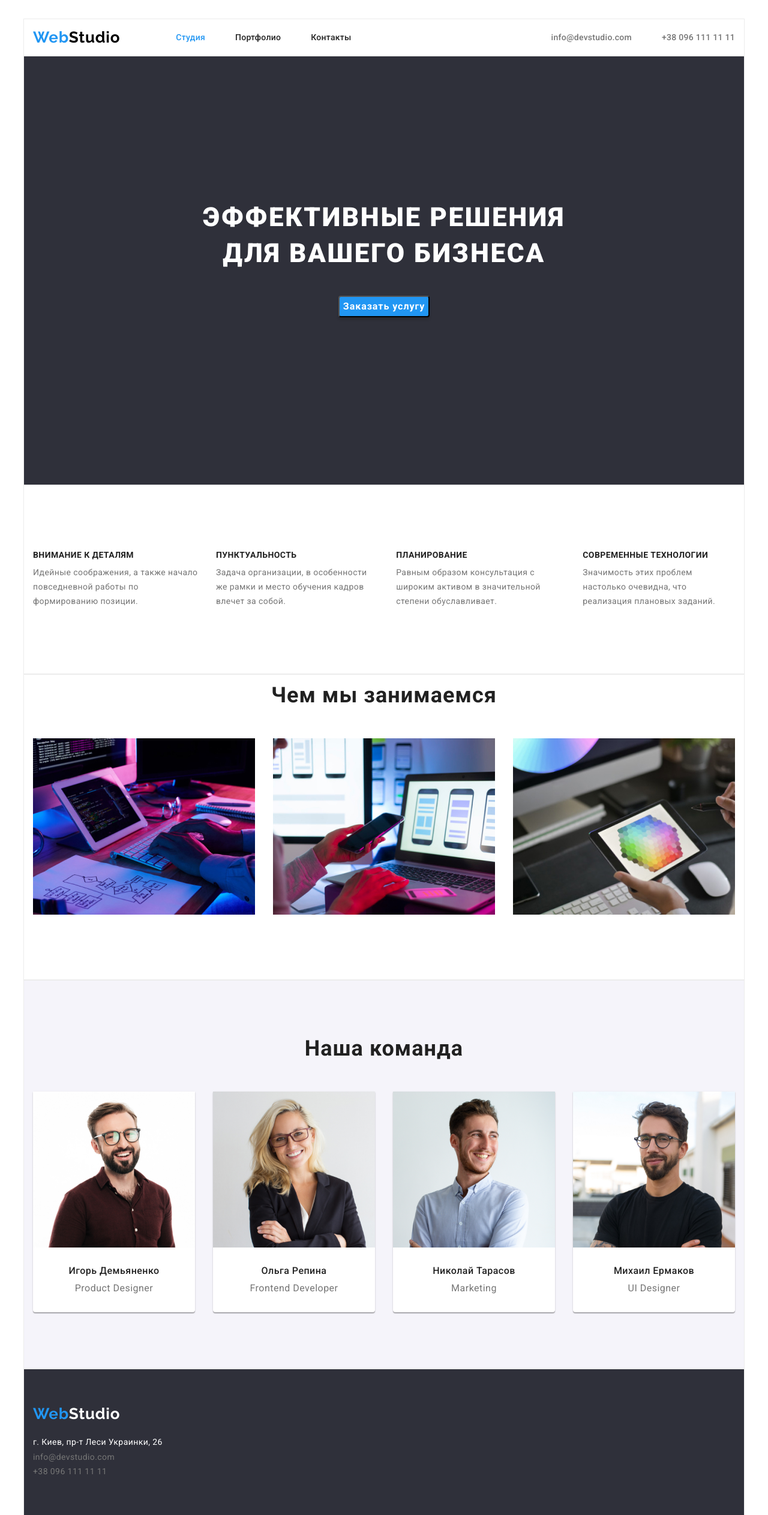
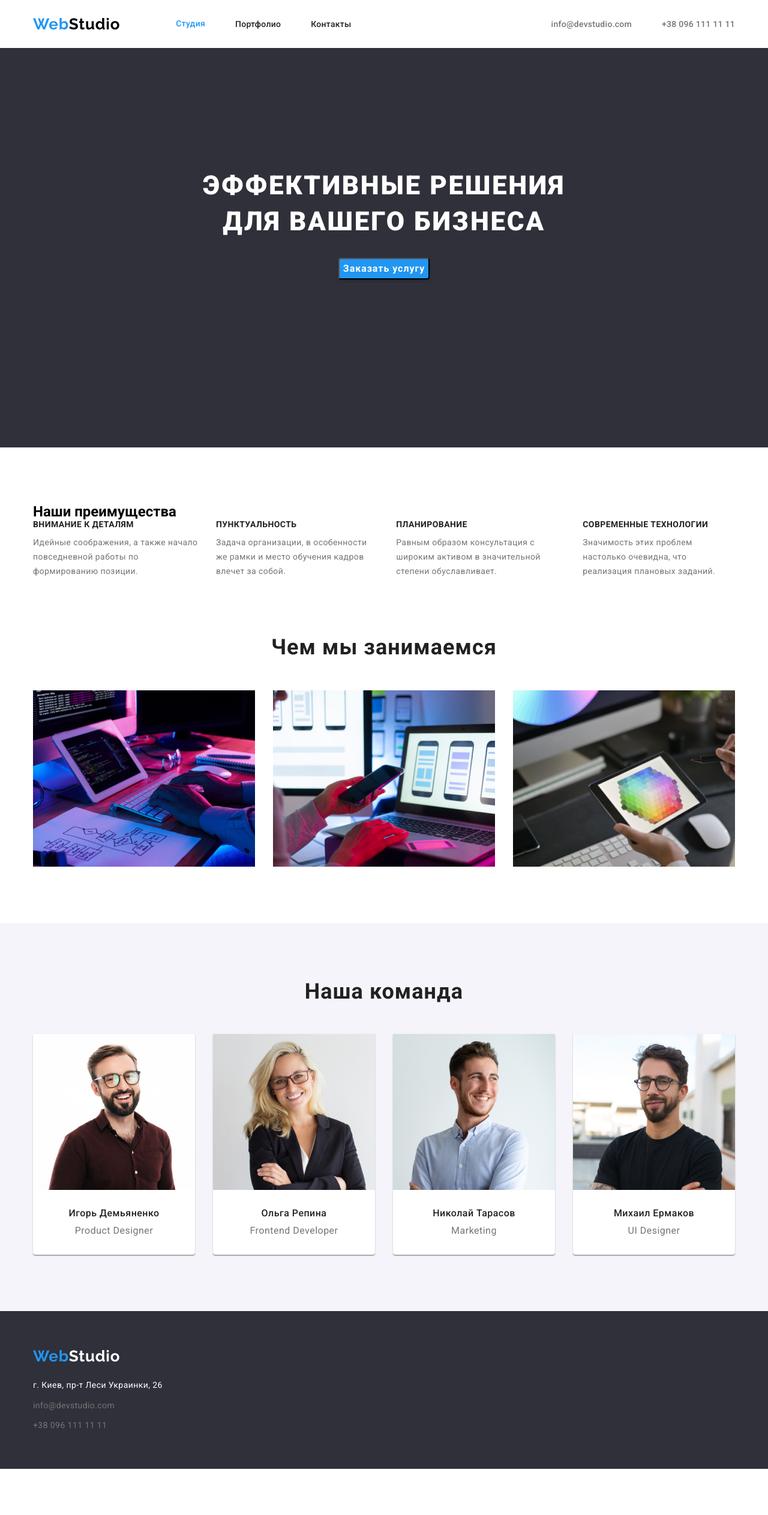
Before and after one commit to NATALIYAFEDORCHUK/goit-markup-hw-03, a plain HTML site: page index.html in a window 1280 px wide. Shown: the whole page at 60% size. After the commit the page ends 2449 px from the top, so only its background shows below. Drawn offline with nearby package versions, Linux system fonts and the light colour scheme.

Commit message:
ДЗ №3 после проверки

```diff
--- a/css/styles.css
+++ b/css/styles.css
@@ -26,34 +26,43 @@ body {
 }
 .img{
     display: block;
+    max-width: 100%;
+    height: auto;
 }
 
 .container{
     width: 1200px;
     padding-left: 15px;
-    padding: 15px;
+    padding-right: 15px;
     margin: 0 auto;
-    outline: 1px solid #ECECEC;
+     /* outline: 1px solid #ECECEC; */
 }
 
 /*header*/
 
   .header{
-      padding-top: 32px;
-      display: flex;
+      border-bottom: 1px;
+
+      /* padding-top: 32px;
+      display: flex; */
   }
 .heder-logo{
     display: flex;
+    align-items: center;
 }
 .site-nav{
     display: flex;
     align-items: center;
 }
-
 .list{
     display: flex;
     margin-left: auto;
     align-items: center;
+}
+ul{
+    list-style: none;
+    margin: 0;
+    padding: 0;
 }
 
 .header-item{
@@ -65,6 +74,9 @@ body {
 .heder-connekt+.heder-connekt{
     margin-left: 50px;
 }
+/* .header-connekt:last-child{
+    margin-left: 0;
+} */
 
 .logo {
   font-family: "Raleway", sans-serif;
@@ -87,12 +99,13 @@ body {
 
 
 .header-link-line {
-
+ padding: 32px 0;
   font-weight: 500;
   font-size: 14px;
   line-height: 1.14;
   letter-spacing: 0.02em;
   color: var(--heder-mailto-color);
+  display: block;
 }
 .curent{
     color: var(--heder-mailto-color);
@@ -131,13 +144,13 @@ body {
 
 
 /*main*/
-
-.container-title{
-    /* height: 600px;   */
+.hero{
 background: #2F303A;
 padding-top: 200px;
 padding-bottom: 280px;
 }
+/* .container-title{
+    /* height: 600px;   */
 
 
 .title{
@@ -149,7 +162,7 @@ text-align: center;
 letter-spacing: 0.06em;
 text-transform: uppercase;
 color: var(--section-h);
-margin: 40px;
+margin-bottom: 30px;
 }
 .btn{
 font-weight: 700;
@@ -180,11 +193,16 @@ color: var(--section-h);
     cursor: pointer;}
 
     /*Особенности работы*/
+
+ .section{
+     padding-top: 94px;
+     padding-bottom: 94px;
+
+ }
 .features-list{
     display: flex;
     justify-content: center;
-    padding-top: 94px;
-    padding-bottom: 94px;
+
 }
 .features-item+.features-item{
     margin-left: 30px;
@@ -207,10 +225,12 @@ color: var(--heder-tel-color);
 
 
 /*Чем мы занимаемся*/
-
+.work{
+    padding-top: 0;
+}
 .work-list{
     display: flex;
-    padding-bottom: 94px;
+    /* padding-bottom: 94px; */
 }
 .work-item+.work-item{
     margin-left: 30px;
@@ -226,11 +246,11 @@ margin-bottom: 50px;
 }
 
 /*Наша команда*/
-.container-about{
+.about{
 
     background-color: #F5F4FA;
-    padding-top: 94px;
-    padding-bottom: 94px;
+    /* padding-top: 94px;
+    padding-bottom: 94px; */
 }
 .about-list{
     display: flex;
@@ -252,6 +272,10 @@ letter-spacing: 0.03em;
 color: var(--heder-link-mailto);
 margin-bottom: 50px;
 }
+.card{
+    padding-top: 30px;
+    padding-bottom: 30px;
+}
 .about-title-name{
 font-weight: 500;
 font-size: 16px;
@@ -259,7 +283,6 @@ line-height: 1.18;
 text-align: center;
 letter-spacing: 0.03em;
 color: var(--heder-link-mailto);
-margin-top: 30px;
 margin-bottom: 10px;
 }
 .about-text-profession{
@@ -268,21 +291,21 @@ line-height: 1.18;
 text-align: center;
 letter-spacing: 0.03em;
 color: var(--heder-tel-color);
-margin-bottom: 30px;
 }
 /*PORTFOLIO*/
 .heder-portfolio{
     color: #FFFFFF;
 }
 .list-portfolio{
+    margin-bottom: 50px;
     display: flex;
     justify-content: center;
-    padding-top: 66px;
-    padding-bottom: 56px;
+    /* padding-top: 66px;
+    padding-bottom: 56px; */
 }
 .list-bt,
  .list-btn:last-child {
-     margin: 8px;
+     /* margin: 8px; */
      border: none;
  }
 
@@ -326,28 +349,20 @@ border-radius: 4px;
 /*foto-list*/
 
 .foto-list{
-    padding: 0;
-    margin: 0;
-    list-style: none;
     display: flex;
     flex-wrap: wrap;
     margin-left: -30px;
     margin-top: -30px;
-    padding-bottom: 94px;
 }
 .foto-list>.item-img{
       flex-basis: calc(100% / 3 - 30px);
     margin-left: 30px;
     margin-top: 30px;
 }
-.img{
-    display: block;
-    max-width: 100%;
-}
+
 
 .item-img{
     background: #FFFFFF;
-border: 1px solid #EEEEEE;
 box-sizing: border-box;
 }
 .foto-title{
@@ -372,7 +387,7 @@ color: var(--heder-tel-color);
 
 
 /*footer*/
-.container-footer{
+.footer{
     background: #2F303A;
     padding-top: 60px;
     padding-bottom: 60px;
@@ -380,13 +395,15 @@ color: var(--heder-tel-color);
 .logotip{
     margin-bottom: 20px;
 }
-.footer-link{padding-bottom: 20px;}
-.footer-address{
+/* .footer-link{padding-bottom: 20px;} */
+
+.address-item{
     margin-bottom: 9px;
 }
-.footer-tel{
-    margin-top: 9px;
+.address-item:last-child{
+    margin-bottom: 0;
 }
+
 .footer-link{
     font-family: "Raleway", sans-serif;
 font-weight: 700;
--- a/index.html
+++ b/index.html
@@ -18,7 +18,7 @@
 
 <body>
 
-    <header class="header nav">
+    <header class="header">
     <div class="container heder-logo">
         <a class="logo nav" href="/" >Web<span class="logo-dark nav">Studio</span></a>
         <nav class="site-nav">
@@ -36,8 +36,8 @@
     </header>
 
     <main>
-        <section class="section">
-            <div class="container container-title">
+     <section class="hero">
+            <div class="container">
             <h1 class="title">Эффективные решения<br>для вашего бизнеса</h1>
             <button type="button" class="btn">Заказать услугу</button>
         </div>
@@ -47,7 +47,7 @@
 
         <section class="features section">
             <div class="container">
-            <h2></h2>
+            <h2>Наши преимущества</h2>
             <ul class="features-list list">
                 <li class="features-item">
                     <h3 class="features-title">Внимание к деталям</h3>
@@ -81,34 +81,38 @@
         </section>
         <!--Наша команда-->
         <section class="about section">
-            <div class="container container-about">
+            <div class="container">
             <h2 class="about-title">Наша команда</h2>
             <ul class="about-list list">
                 <li class="about-item">
                     <img class="img" src="./img/img01.jpg" alt="Игорь Демьяненко" width="270" height="260">
+                    <div class="card">
                     <h3 class="about-title-name">Игорь Демьяненко</h3>
-                    <p class="about-text-profession">Product Designer</p>
+                    <p class="about-text-profession">Product Designer</p></div>
                 <li class="about-item">
                     <img class="img" src="./img/img02.jpg" alt="Ольга Репина" width="270" height="260">
+                    <div class="card">
                     <h3 class="about-title-name">Ольга Репина</h3>
-                    <p class="about-text-profession">Frontend Developer</p>
+                    <p class="about-text-profession">Frontend Developer</p></div>
                 </li>
                 <li class="about-item">
                     <img class="img" src="./img/img03.jpg" alt="Николай Тарасов" width="270" height="260">
+                    <div class="card">
                     <h3 class="about-title-name">Николай Тарасов</h3>
-                    <p class="about-text-profession">Marketing</p>
+                    <p class="about-text-profession">Marketing</p></div>
                 </li>
                 <li class="about-item">
                     <img class="img" src="./img/img04.jpg" alt="Михаил Ермаков" width="270" height="260">
+                    <div class="card">
                     <h3 class="about-title-name">Михаил Ермаков</h3>
-                    <p class="about-text-profession">UI Designer</p>
+                    <p class="about-text-profession">UI Designer</p></div>
                 </li>
             </ul>
         </section>
     </div>
     </main>
     <footer class="footer">
-        <div class="container container-footer">
+        <div class="container">
         <div class="logotip">
         <a href="/" class="footer-link nav">Web<span class="footer-link-studio nav">Studio</span></a></div>
         <address class="address">
```
Also changed, not shown: portfolio.html (+1 -1 lines).
